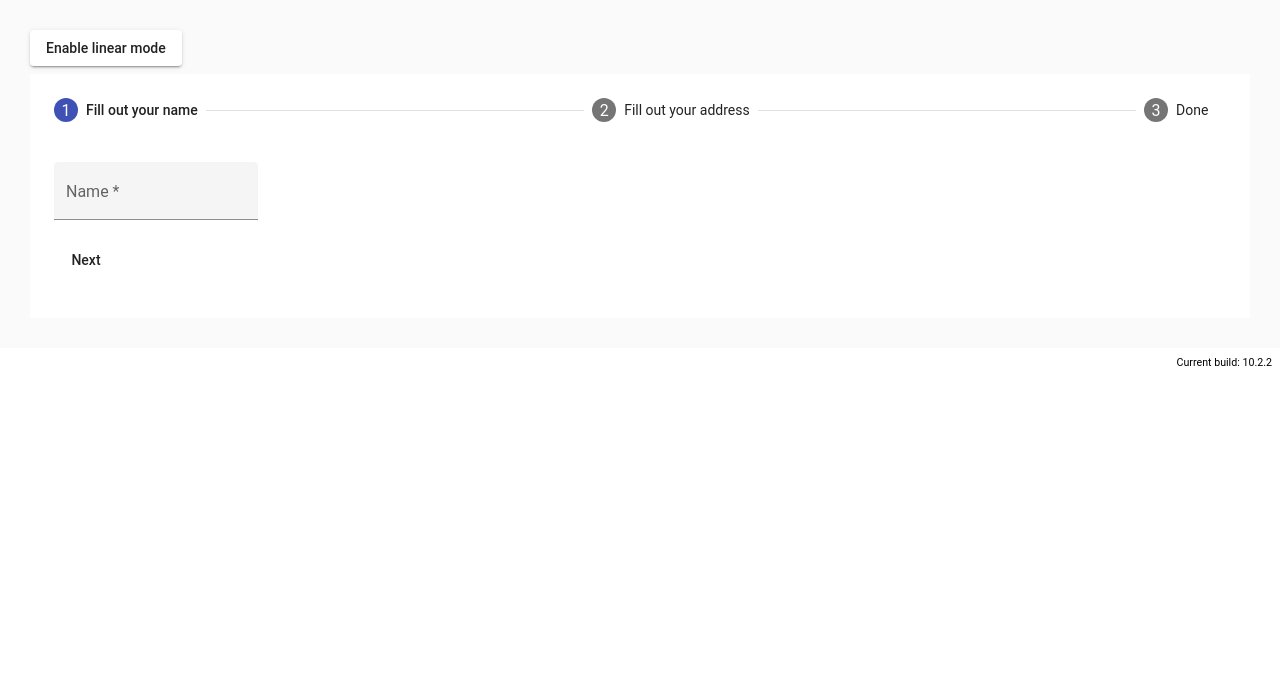
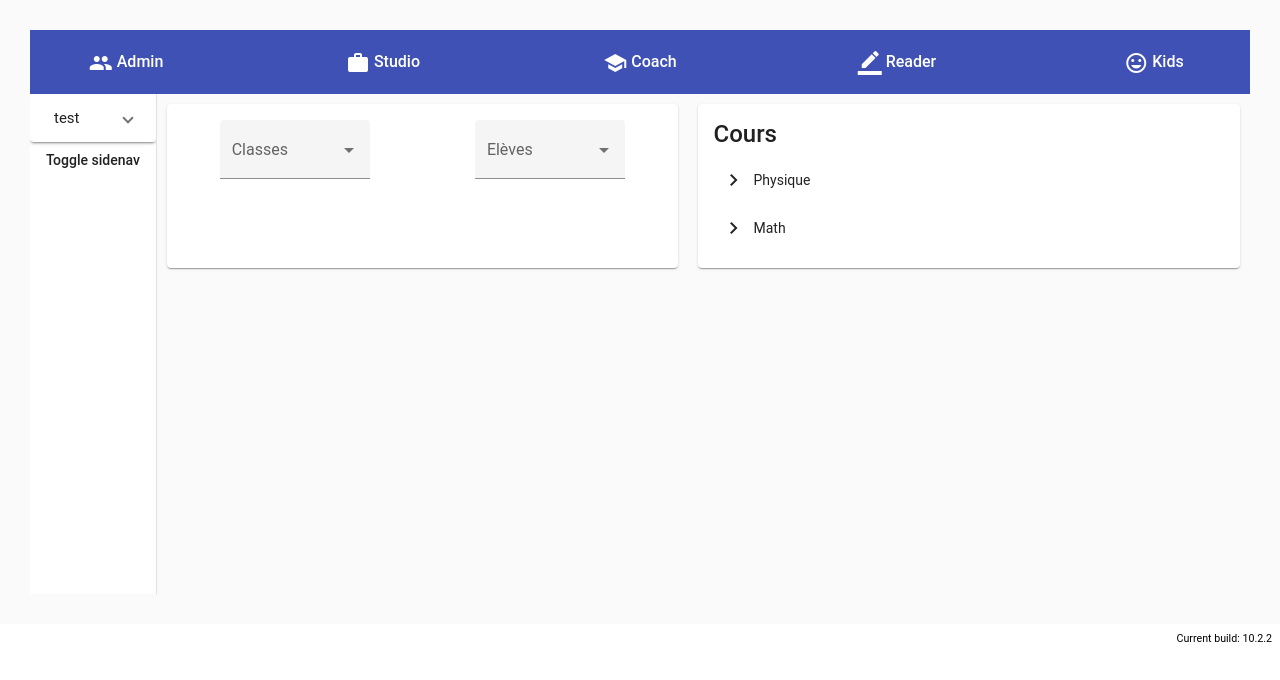
Before and after one commit to saadbenda/angular-capico-coach, an Angular app: page / in a window 1280 px wide. Shown: the top 680 px of the page. Built offline with nearby package versions, Linux system fonts and the light colour scheme.

Commit message:
first version

```diff
--- a/src/app/stepper-overview-example.css
+++ b/src/app/stepper-overview-example.css
@@ -5,3 +5,50 @@
 .mat-form-field {
   margin-top: 16px;
 }
+
+.toolbar{
+  display: flex;
+  flex-direction: row;
+  justify-content: space-between;
+}
+.cards{
+  display: flex;
+  flex-direction: row;
+
+}
+.menu-button{
+font-size: medium;
+width: 10em;
+height: 95%;
+}
+.example-container{
+  height:500px;
+  width: 100%;
+
+}
+.classes-students{
+  width:50%;
+  margin:10px;
+  padding:0;
+}
+.courses{
+  width:50%;
+  margin: 10px;
+}
+.selection{
+  display:flex;
+  flex-direction: row;
+  width:100%;
+  justify-content: space-around;
+  flex-wrap: wrap;
+}
+.classes{
+  width:150px;
+  // margin:10px;
+}
+.students{
+
+  width:150px;
+
+
+  }
--- a/src/app/stepper-overview-example.html
+++ b/src/app/stepper-overview-example.html
@@ -1,43 +1,85 @@
-<button mat-raised-button (click)="isLinear = !isLinear" id="toggle-linear">
-  {{!isLinear ? 'Enable linear mode' : 'Disable linear mode'}}
-</button>
-<mat-horizontal-stepper [linear]="isLinear" #stepper>
-  <mat-step [stepControl]="firstFormGroup">
-    <form [formGroup]="firstFormGroup">
-      <ng-template matStepLabel>Fill out your name</ng-template>
-      <mat-form-field>
-        <mat-label>Name</mat-label>
-        <input matInput placeholder="Last name, First name" formControlName="firstCtrl" required>
-      </mat-form-field>
-      <div>
-        <button mat-button matStepperNext>Next</button>
-      </div>
-    </form>
-  </mat-step>
-  <!-- #docregion label -->
-  <mat-step [stepControl]="secondFormGroup" label="Fill out your address">
-  <!-- #enddocregion label -->
-    <form [formGroup]="secondFormGroup">
-      <mat-form-field>
-        <mat-label>Address</mat-label>
-        <input matInput formControlName="secondCtrl" placeholder="Ex. 1 Main St, New York, NY"
-               required>
-      </mat-form-field>
-      <div>
-        <button mat-button matStepperPrevious>Back</button>
-        <button mat-button matStepperNext>Next</button>
-      </div>
-    </form>
-  </mat-step>
-  <mat-step>
-    <ng-template matStepLabel>Done</ng-template>
-    <p>You are now done.</p>
-    <div>
-      <button mat-button matStepperPrevious>Back</button>
-      <button mat-button (click)="stepper.reset()">Reset</button>
-    </div>
-  </mat-step>
-</mat-horizontal-stepper>
+<mat-toolbar class="toolbar" color="primary">
+
+      <button mat-button class="menu-button"><i class="material-icons md-dark">group</i> Admin</button>
+       <button mat-button class="menu-button"><i class="material-icons md-dark">work</i> Studio</button>
+       <button mat-button class="menu-button"><i class="material-icons md-dark">school</i> Coach</button>
+       <button mat-button class="menu-button"><i class="material-icons md-dark">border_color</i> Reader</button>
+       <button mat-button class="menu-button"><i class="material-icons md-dark">mood</i> Kids</button>
+
+  </mat-toolbar>
+  <mat-drawer-container class="example-container" autosize>
+  <mat-drawer #drawer class="example-sidenav" mode="side" disableClose="true" opened="true">
+    <mat-expansion-panel>
+      <mat-expansion-panel-header>
+        <mat-panel-title>
+          test
+        </mat-panel-title>
+      </mat-expansion-panel-header>
+    </mat-expansion-panel>
+
+<button type="button" mat-button (click)="drawer.toggle()">
+      Toggle sidenav
+    </button>
+
+  </mat-drawer>
+  <div class="cards">
+<mat-card class="classes-students">
+
+
+<form class="selection">
+  <mat-form-field appearance="fill" class="classes">
+    <mat-label>Classes</mat-label>
+    <mat-select [(ngModel)]="selectedValue" name="food">
+      <mat-option *ngFor="let food of foods" [value]="food.value">
+        {{food.viewValue}}
+      </mat-option>
+    </mat-select>
+  </mat-form-field>
+  <mat-form-field appearance="fill" class="students">
+    <mat-label>Elèves</mat-label>
+    <mat-select [(ngModel)]="selectedValue" name="food">
+      <mat-option *ngFor="let food of foods" [value]="food.value">
+        {{food.viewValue}}
+      </mat-option>
+    </mat-select>
+  </mat-form-field>
+</form>
+
+
+
+  </mat-card>
+  <mat-card class="courses">
+
+        <mat-card-title>
+          Cours
+        </mat-card-title>
+
+
+      <mat-tree [dataSource]="dataSource" [treeControl]="treeControl" >
+        <mat-tree-node *matTreeNodeDef="let node" matTreeNodePadding>
+          <!-- use a disabled button to provide padding for tree leaf -->
+    <button mat-icon-button disabled></button>
+    {{node.name}}
+        </mat-tree-node>
+         <!-- This is the tree node template for expandable nodes -->
+  <mat-tree-node *matTreeNodeDef="let node;when: hasChild" matTreeNodePadding>
+    <button mat-icon-button matTreeNodeToggle
+            [attr.aria-label]="'Toggle ' + node.name">
+      <mat-icon class="mat-icon-rtl-mirror">
+        {{treeControl.isExpanded(node) ? 'expand_more' : 'chevron_right'}}
+      </mat-icon>
+    </button>
+    {{node.name}}
+  </mat-tree-node>
+
+      </mat-tree>
+
+
+  </mat-card>
+  <div>
+
+
+    <mat-drawer-container>
 
 
 <!-- Copyright 2020 Google LLC. All Rights Reserved.
--- a/src/app/stepper-overview-example.ts
+++ b/src/app/stepper-overview-example.ts
@@ -1,9 +1,53 @@
 import {Component, OnInit} from '@angular/core';
 import {FormBuilder, FormGroup, Validators} from '@angular/forms';
+import {FlatTreeControl} from '@angular/cdk/tree';
+import {MatTreeFlatDataSource, MatTreeFlattener} from '@angular/material/tree';
 
 /**
  * @title Stepper overview
  */
+
+
+/** Flat node with expandable and level information */
+interface CourseItemFlatNode {
+  level: number;
+  expandable: boolean;
+  name: string;
+}
+interface CourseItemNode {
+  children?: CourseItemNode[];
+  name: string;
+}
+
+const TREE_DATA: CourseItemNode[] = [
+  {
+    name: 'Physique',
+    children: [
+      {name: 'Gravité'},
+      {name: 'Mécanique des fluides'},
+      {name: 'Dualité onde/particule'},
+    ]
+  }, {
+    name: 'Math',
+    children: [
+      {
+        name: 'CP',
+        children: [
+          {name: 'Soustraction'},
+          {name: 'Addition'},
+        ]
+      }, {
+        name: 'Terminal S',
+        children: [
+          {name: 'Logarithme néperien'},
+          {name: 'Statistiques'},
+        ]
+      },
+    ]
+  },
+];
+
+
 @Component({
   selector: 'stepper-overview-example',
   templateUrl: 'stepper-overview-example.html',
@@ -13,8 +57,28 @@ export class StepperOverviewExample implements OnInit {
   isLinear = false;
   firstFormGroup: FormGroup;
   secondFormGroup: FormGroup;
+   // treeControl: FlatTreeControl<CourseItemFlatNode>;
+  // treeFlattener: MatTreeFlattener<CourseItemNode, CourseItemFlatNode>;
+// dataSource: MatTreeFlatDataSource<CourseItemNode, CourseItemFlatNode>;
 
-  constructor(private _formBuilder: FormBuilder) {}
+  constructor(private _formBuilder: FormBuilder) {
+    this.dataSource.data = TREE_DATA;
+  }
+  private _transformer = (node: CourseItemNode, level: number) => {
+    return {
+      expandable: !!node.children && node.children.length > 0,
+      name: node.name,
+      level: level,
+    };
+  }
+  treeControl = new FlatTreeControl<CourseItemFlatNode>(
+      node => node.level, node => node.expandable);
+
+  treeFlattener = new MatTreeFlattener(
+      this._transformer, node => node.level, node => node.expandable, node => node.children);
+
+  dataSource = new MatTreeFlatDataSource(this.treeControl, this.treeFlattener);
+  hasChild = (_: number, node: CourseItemFlatNode) => node.expandable;
 
   ngOnInit() {
     this.firstFormGroup = this._formBuilder.group({
@@ -24,6 +88,8 @@ export class StepperOverviewExample implements OnInit {
       secondCtrl: ['', Validators.required]
     });
   }
+
+
 }
 
 
```
Also changed, not shown: src/main.ts (+11 -2 lines).
